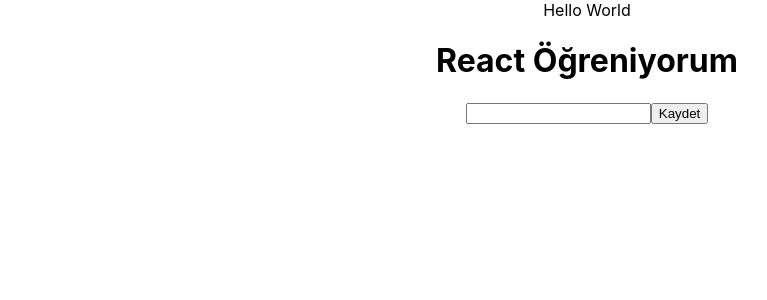
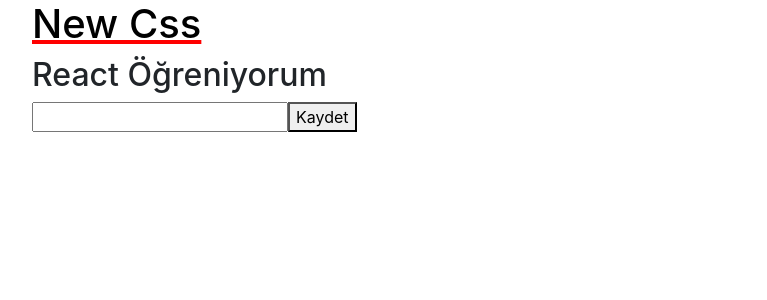
Before and after one commit to OzanMertKaraca/ReactJs-1, a React (Create React App) app: page / in a window 1280 px wide. Shown: the top 300 px of the page, without its empty margins (53-820 px from the left). Built offline with nearby package versions, Linux system fonts and the light colour scheme.

Commit message:
componente css verme ve bootstrap cllasları kulanma

```diff
--- a/public/index.html
+++ b/public/index.html
@@ -15,6 +15,7 @@
       user's mobile device or desktop. See https://developers.google.com/web/fundamentals/web-app-manifest/
     -->
     <link rel="manifest" href="%PUBLIC_URL%/manifest.json" />
+    <link rel="stylesheet" href="https://cdn.jsdelivr.net/npm/bootstrap@4.4.1/dist/css/bootstrap.min.css" integrity="sha384-Vkoo8x4CGsO3+Hhxv8T/Q5PaXtkKtu6ug5TOeNV6gBiFeWPGFN9MuhOf23Q9Ifjh" crossorigin="anonymous">
     <!--
       Notice the use of %PUBLIC_URL% in the tags above.
       It will be replaced with the URL of the `public` folder during the build.
@@ -39,5 +40,8 @@
       To begin the development, run `npm start` or `yarn start`.
       To create a production bundle, use `npm run build` or `yarn build`.
     -->
+    <script src="https://code.jquery.com/jquery-3.4.1.slim.min.js" integrity="sha384-J6qa4849blE2+poT4WnyKhv5vZF5SrPo0iEjwBvKU7imGFAV0wwj1yYfoRSJoZ+n" crossorigin="anonymous"></script>
+    <script src="https://cdn.jsdelivr.net/npm/popper.js@1.16.0/dist/umd/popper.min.js" integrity="sha384-Q6E9RHvbIyZFJoft+2mJbHaEWldlvI9IOYy5n3zV9zzTtmI3UksdQRVvoxMfooAo" crossorigin="anonymous"></script>
+    <script src="https://cdn.jsdelivr.net/npm/bootstrap@4.4.1/dist/js/bootstrap.min.js" integrity="sha384-wfSDF2E50Y2D1uUdj0O3uMBJnjuUD4Ih7YwaYd1iqfktj0Uod8GCExl3Og8ifwB6" crossorigin="anonymous"></script>
   </body>
 </html>
--- a/src/App.css
+++ b/src/App.css
@@ -1,38 +1,3 @@
 .App {
   text-align: center;
 }
-
-.App-logo {
-  height: 40vmin;
-  pointer-events: none;
-}
-
-@media (prefers-reduced-motion: no-preference) {
-  .App-logo {
-    animation: App-logo-spin infinite 20s linear;
-  }
-}
-
-.App-header {
-  background-color: #282c34;
-  min-height: 100vh;
-  display: flex;
-  flex-direction: column;
-  align-items: center;
-  justify-content: center;
-  font-size: calc(10px + 2vmin);
-  color: white;
-}
-
-.App-link {
-  color: #61dafb;
-}
-
-@keyframes App-logo-spin {
-  from {
-    transform: rotate(0deg);
-  }
-  to {
-    transform: rotate(360deg);
-  }
-}
--- a/src/App.js
+++ b/src/App.js
@@ -1,6 +1,7 @@
 import React,{ Component } from 'react';
 import Cmp from   "./ilkcmpnt";
 import './App.css';
+import './newcss.css';
 
 
 class App extends Component  {
@@ -8,8 +9,8 @@
     {
 
         return (
-            <div className="App">
-                Hello World
+            <div className="container">
+               <h1> New Css</h1>
               <Cmp />
 
             </div>
--- a/src/ilkcmpnt.js
+++ b/src/ilkcmpnt.js
@@ -5,7 +5,7 @@
     {
         return(
         <div>
-            <h1>React Öğreniyorum</h1>
+            <h2>React Öğreniyorum</h2>
             <form action="">
                 <input type="text"/>
                 <button>Kaydet</button>
--- /dev/null
+++ b/src/newcss.css
@@ -0,0 +1,6 @@
+h1
+{
+   text-align: left;
+     text-decoration: underline red;
+    color: black;
+}
```
